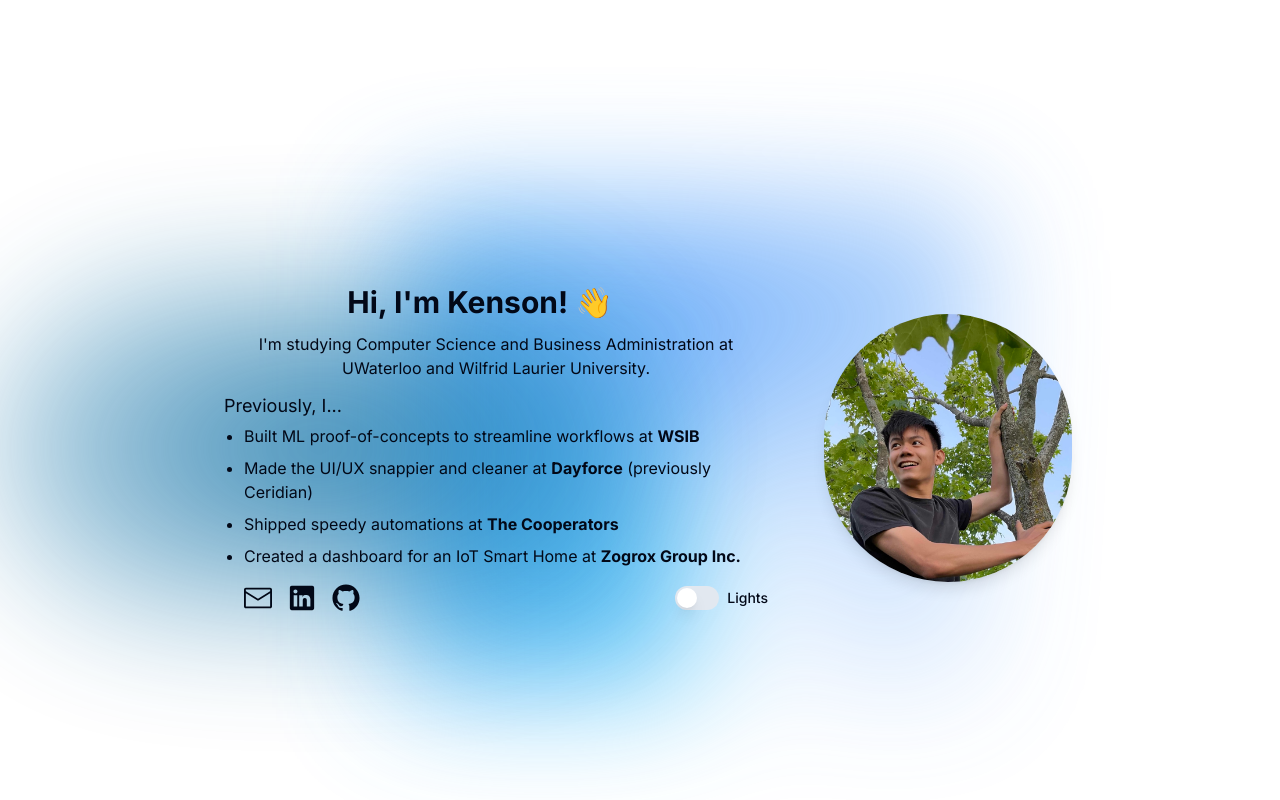
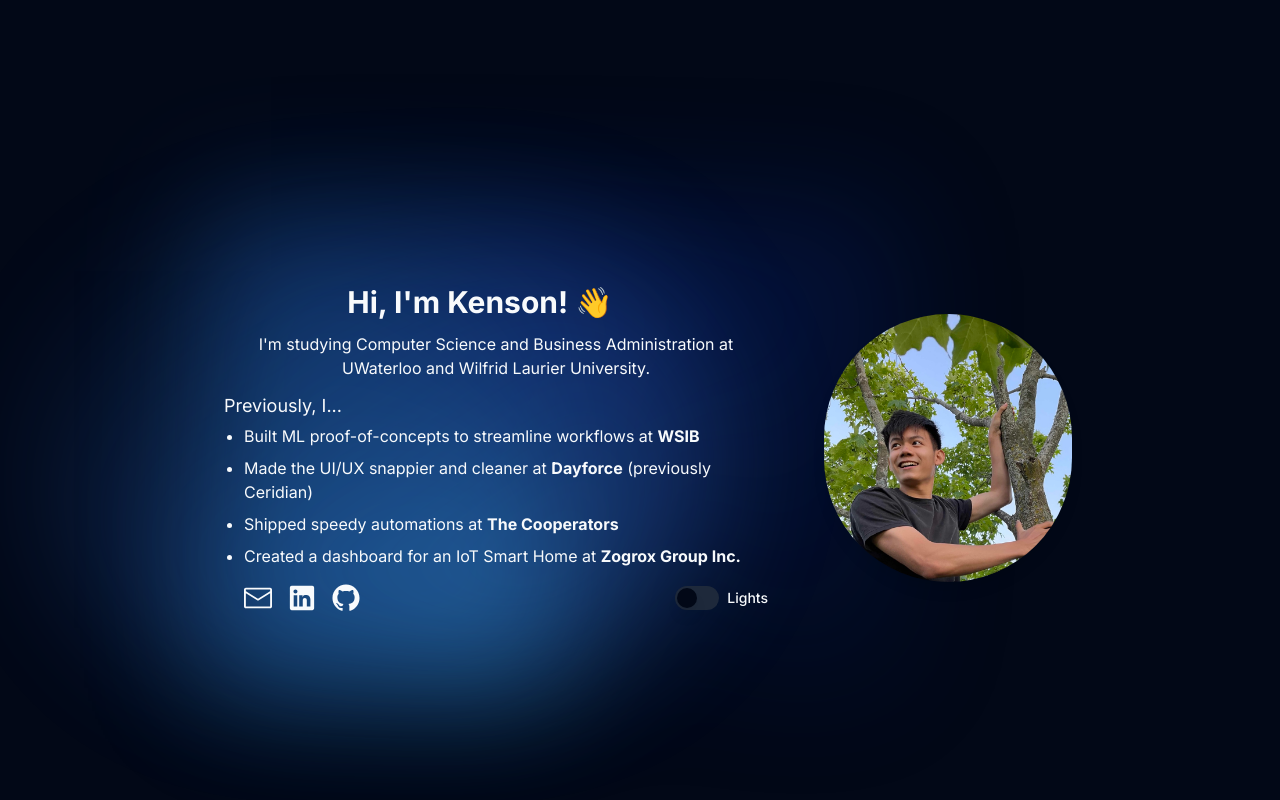
Before and after one commit to kensonhui/kensonhui.github.io, a Next.js app: page / in a window 1280 px wide. Shown: the top 800 px of the page. Built offline with nearby package versions, Linux system fonts and the light colour scheme.

Commit message:
Update gradient

```diff
--- a/src/app/layout.tsx
+++ b/src/app/layout.tsx
@@ -8,7 +8,8 @@ const inter = Inter({ subsets: ["latin"] });
 
 export const metadata: Metadata = {
   title: "Kenson Hui",
-  description: "Portfolio made with love",
+  description:
+    "I'm a 4th year UWaterloo student studying Computer Science and Business.",
 };
 
 export default function RootLayout({
@@ -19,7 +20,7 @@ export default function RootLayout({
   return (
     <html lang="en">
       <body className={inter.className}>
-        <ThemeProvider attribute="class" defaultTheme="system" enableSystem>
+        <ThemeProvider attribute="class" defaultTheme="dark" enableSystem>
           {children}
           <Toaster />
         </ThemeProvider>
--- a/src/app/page.tsx
+++ b/src/app/page.tsx
@@ -13,31 +13,43 @@ export default function Home() {
           h-full
          flex place-items-center
          before:absolute before:h-[500px] before:w-full
-         before:-translate-x-1/3 before:rounded-full
-         before:bg-gradient-radial before:from-sky-700
-         before:to-transparent before:blur-3xl
+         before:-translate-x-1/4
+         before:translate-y-1/4
+         before:md:translate-y-0
+         before:rounded-full
+         before:bg-gradient-radial
+         before:from-purple-800
+         before:via-purple-400
+         before:to-transparent
+         before:opacity-50
+        before:blur-3xl
          before:content-['']
          before:dark:bg-gradient-to-br
          before:dark:from-transparent
-         before:dark:to-blue-600
+         before:dark:to-blue-500
          before:dark:opacity-70
-         before:light:opacity-60
-         before:lg:h-[360px]
-         sm:before:w-[670px]
-         before:animate-pulse
+         before:lg:h-[460px]
+         sm:before:w-[680px]
+         before:animate-pulse-slow
+         after:opacity-70
          after:-z-20
-         after:h-[480px]
+         after:h-[600px]
+         after:sm:h-[480px]
          after:w-2/3
-         after:translate-x-1/3
+         after:md:w-4/5
+         after:translate-x-1/2
+         after:translate-y-1/4
+         after:md:translate-x-0
+         after:md:translate-y-0
          after:bg-gradient-conic
-       after:from-sky-400
-       after:via-blue-400
+       after:from-sky-500
+       after:to-blue-400
          after:blur-3xl after:content-['']
          after:absolute
-         after:dark:from-sky-900
-         after:dark:via-[#0141ff]
+         after:dark:from-sky-400
+         after:dark:via-[#0a2988]
          after:dark:opacity-40
-         after:animate-pulse
+         after:animate-pulse-slow
          "
         >
           <div className="z-10 flex items-center flex-col-reverse md:flex-row">
--- a/tailwind.config.ts
+++ b/tailwind.config.ts
@@ -22,6 +22,11 @@ const config = {
         "gradient-radial": "radial-gradient(var(--tw-gradient-stops))",
         "gradient-conic":
           "conic-gradient(from 180deg at 50% 50%, var(--tw-gradient-stops))",
+      },
+      animation: {
+        "pulse-slow": "pulse-slow 3s cubic-bezier(0.4, 0, 0.6, 1) infinite",
+        "accordion-down": "accordion-down 0.2s ease-out",
+        "accordion-up": "accordion-up 0.2s ease-out",
       },
       colors: {
         border: "hsl(var(--border))",
@@ -72,10 +77,17 @@ const config = {
           from: { height: "var(--radix-accordion-content-height)" },
           to: { height: "0" },
         },
-      },
-      animation: {
-        "accordion-down": "accordion-down 0.2s ease-out",
-        "accordion-up": "accordion-up 0.2s ease-out",
+        "pulse-slow": {
+          "0%": {
+            opacity: "0.45",
+          },
+          "100%": {
+            opacity: "0.45",
+          },
+          "50%": {
+            opacity: "0.3",
+          },
+        },
       },
     },
   },
```
